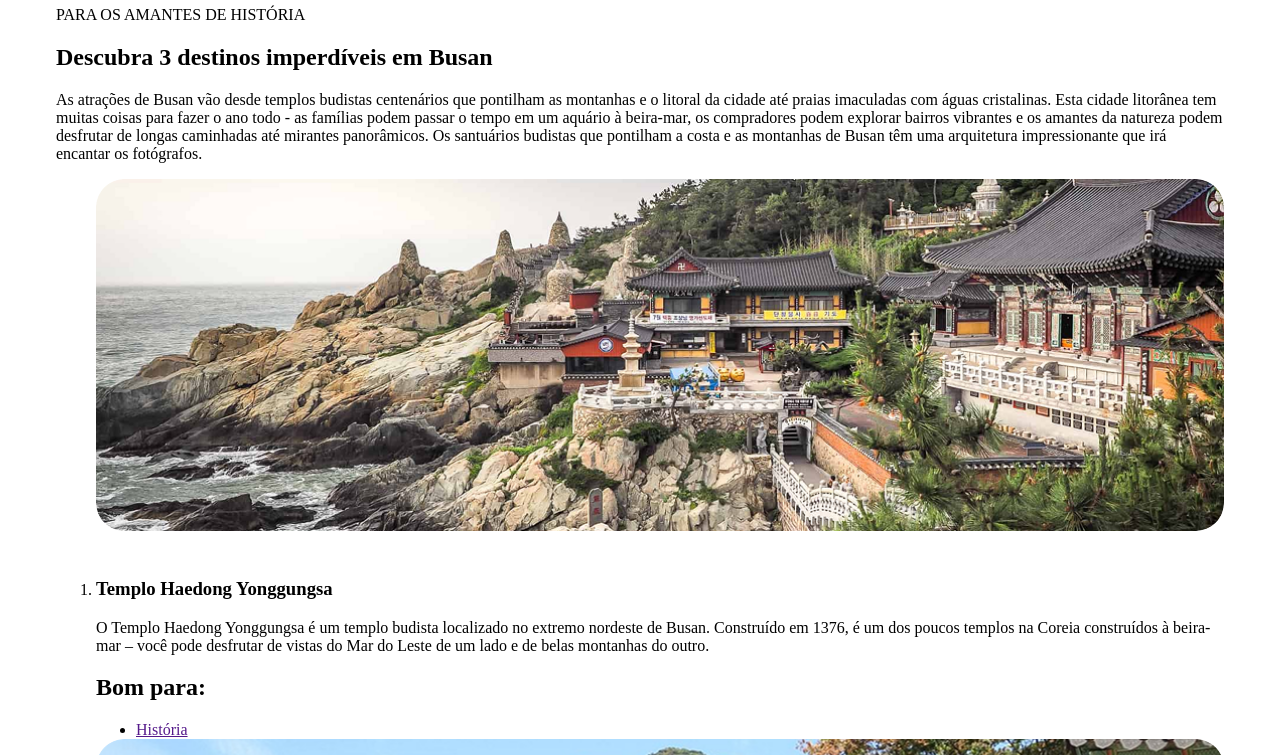
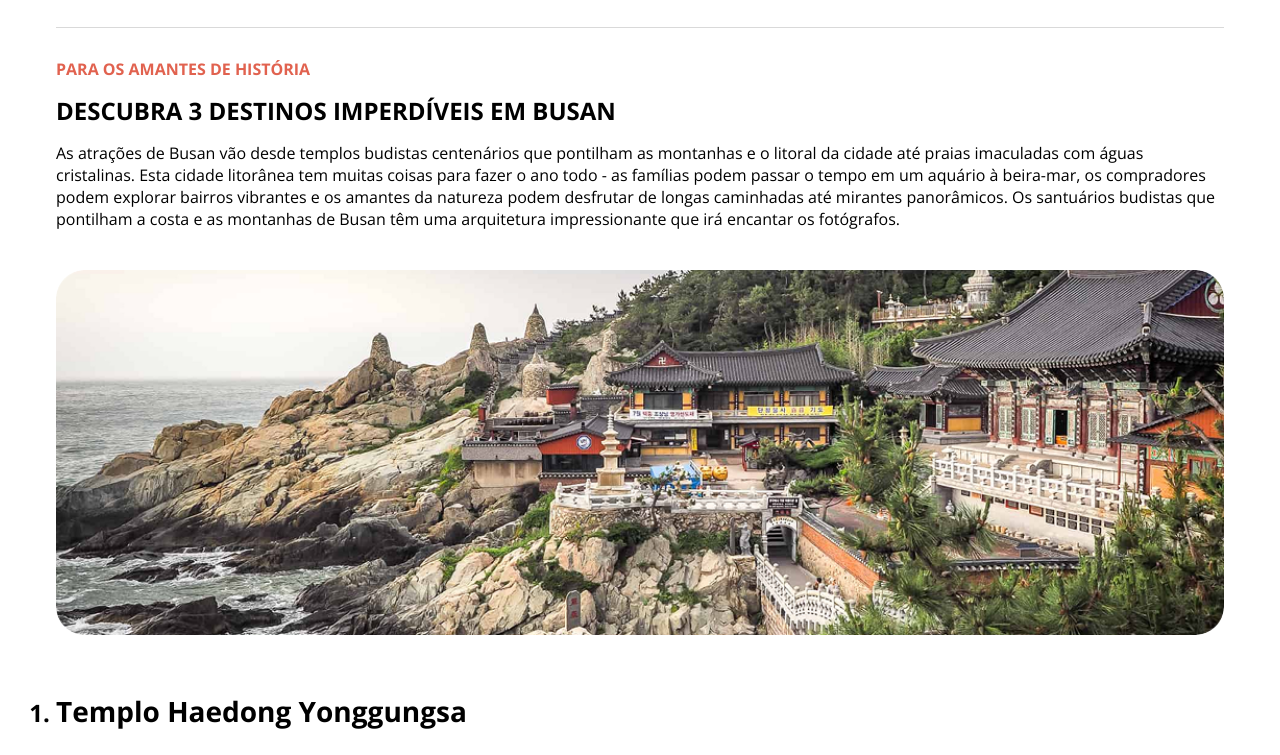
Before and after one commit to maathxx/projeto-pageturismo, a plain HTML site: page index.html in a window 1280 px wide. Shown: the part 1152-1907 px from the top of the page. Drawn offline with nearby package versions, Linux system fonts and the light colour scheme; a web font is replaced by a local one.

Commit message:
fiz algumas alterações com semântica e estilizei tudo com css

```diff
--- a/index.html
+++ b/index.html
@@ -6,12 +6,15 @@
     , initial-scale=1.0">
     <title>Landing Page Turismo</title>
     <link rel="stylesheet" href="style.css">
+    <link rel="preconnect" href="https://fonts.googleapis.com">
+    <link rel="preconnect" href="https://fonts.gstatic.com" crossorigin>
+    <link href="https://fonts.googleapis.com/css2?family=Alice&display=swap" rel="stylesheet">
 </head>
 <body>
     <div id="container">
         <section id="description">
             <header id="title">
-                <span>
+                <span class="title">
                  SUA PROXIMA VIAGEM
                 </span>
                 <h1>
@@ -30,7 +33,7 @@
 
             <div class="divider"></div>
 
-           <span>
+           <span class="title">
                 PARA OS AMANTES DE HISTÓRIA
            </span>
            <h1>
@@ -49,14 +52,14 @@
                     <h3>Templo Haedong Yonggungsa </h3>
                 </li>
 
-                <p>
+                <p class="description">
                     O Templo Haedong Yonggungsa é um templo budista localizado no extremo nordeste de Busan. Construído em 1376, é um dos poucos templos na Coreia construídos à beira-mar – você pode desfrutar de vistas do Mar do Leste de um lado e de belas montanhas do outro.
                 </p>
 
                 <h2>Bom para:</h2>
                 <ul>
                     <li type="disc">
-                        <a href="">História</a>
+                        <a href="#" class="historia">História</a>
                     </li>
                 </ul>
                 </section>
@@ -67,14 +70,14 @@
                     <h3>Templo Beomeo-sa</h3>
                 </li>
 
-                <p>
+                <p class="description">
                     O Templo Beomeo-sa é um dos maiores santuários da Coreia do Sul. Ele está localizado no alto da borda leste da montanha Geumjeongsa e fica distante da agitação da cidade. O Daeungjeon Hall do templo é um exemplo bem preservado da arquitetura da Dinastia Joseon.
                 </p>
 
                 <h2>Bom para:</h2>
                 <ul>
                     <li type="disc">
-                        <a href="">História</a>
+                        <a href="#" class="historia">História</a>
                     </li>
                 </ul>
                 </section>
@@ -92,13 +95,13 @@
                 <h2>Bom para:</h2>
                 <ul>
                     <li type="disc">
-                        <a href="">Casais</a>
+                        <a href="#" class="casais">Casais</a>
                     </li>
                     <li type="disc">
-                        <a href="">Familias</a>
+                        <a href="#" class="familias">Familias</a>
                     </li>
                     <li type="disc">
-                        <a href="">Orçamento</a>
+                        <a href="#" class="orcamento">Orçamento</a>
                     </li>
                 </ul>
                 </section>
@@ -108,7 +111,7 @@
         </section>
      </div>
 
-    <footer>
+    <footer class="rodape">
         As melhores coisas para fazer em Busan mostram a reputação da cidade como um importante porto marítimo na Ásia. Frequentemente vista como a essência da Coreia do Sul, você experimentará uma atmosfera única em termos de diversidade étnica e cultural, já que a cidade recebe um público cosmopolita o ano todo.
     </footer>
 
--- a/style.css
+++ b/style.css
@@ -1,3 +1,10 @@
+@import url('https://fonts.googleapis.com/css2?family=Alice&family=Open+Sans:ital,wght@0,300..800;1,300..800&display=swap');
+
+:root {   /* para adicionar a fonte */
+  font-family: "Open Sans", sans-serif;
+  font-optical-sizing: auto;
+}
+
 #container {
    box-sizing: border-box;
    width: auto;
@@ -10,10 +17,22 @@
    margin-right: 24px;
 }
 
+header {
+    margin-bottom: 40px;
+}
+
+
+.title {
+      color: #e1624f;
+      font-weight: bold;
+}
+
 img {
     border-radius: 28px; /* adicionar arredondamento da borda*/
     width: 100%; /* Imagem ocupa 100% do tamanho disponivel pra ela*/;
+    margin-top: 24px;
     margin-bottom: 24px;
+    height: auto;
 }
 
 footer {
@@ -28,3 +47,64 @@ footer {
     background-color: #d9d9d9;
     /* cria uma linha divisoria */
 }
+
+h1 {
+    font-size: 24px;
+    line-height: 22px;
+    font-weight: bold; /* negrito */
+    text-transform: uppercase; /* a fonte fica em maiusculo*/
+}
+
+h2 {
+    margin-bottom: 0;
+    font-size: 22px;
+    font-weight: bold;
+}
+
+h3 {
+    font-size: 28px;
+    font-weight: bold;
+}
+
+ul {
+    margin-top: 0;
+    padding-left: 20px; /* ajusta o recuo da bolinha */
+}
+
+ol {
+     padding: 0; /* tirei a largura padrao de uma lista para a imagem ficar ajustada */
+    margin: 0;
+}
+
+ol li {
+     font-weight: bold;
+     font-size: 24px;
+}
+
+ul li {
+    font-size: 20px;
+}
+
+a {
+    text-decoration: none; /* remove o sublinhado */
+    color: #0C51A7;
+}
+
+.casais {
+    color: #591B98;
+}
+
+.familias {
+    color: #E5245E;
+}
+
+.orcamento {
+    color: #E95E10;
+}
+
+.rodape {
+    text-align: center;
+   margin-bottom: 48px;
+   margin-left: 24px;
+   margin-right: 24px;
+}
```
